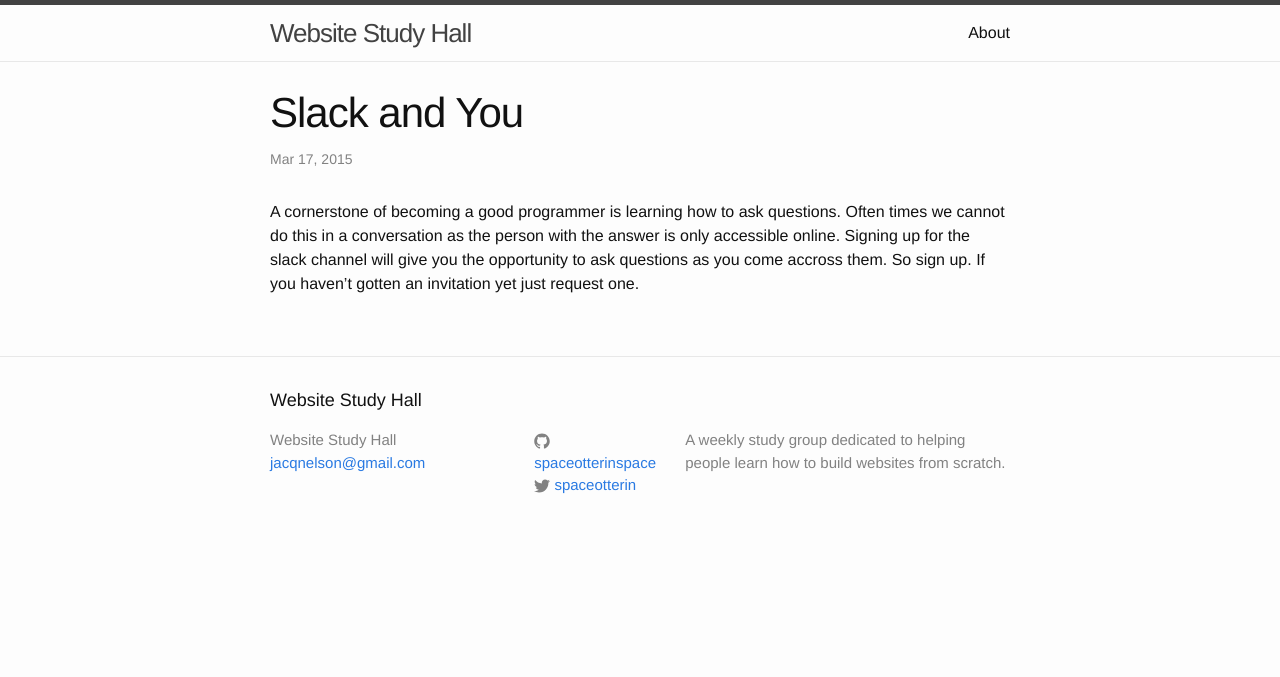
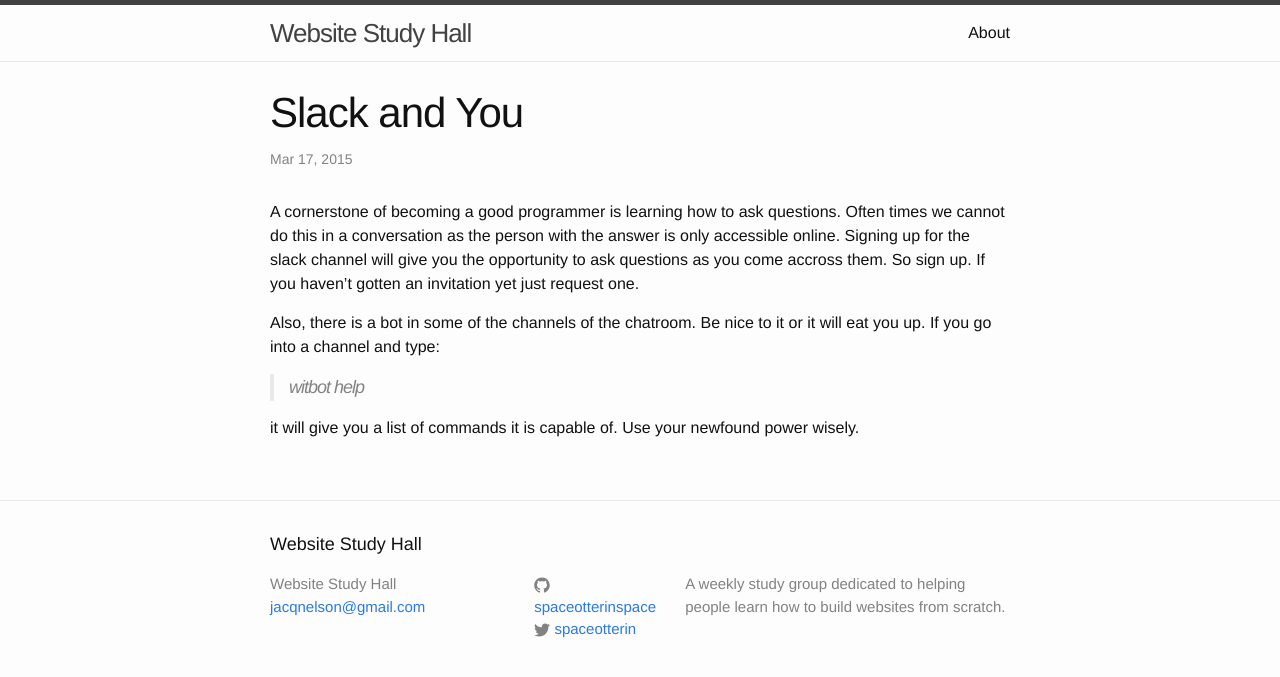
Before and after one commit to SpaceOtterInSpace/spaceotterinspace_old, a Jekyll site: the page built from _posts/2015-03-17-slack.markdown, in a window 1280 px wide. Shown: the top 677 px of the page. Built offline with Jekyll 4.4.1, drawn with Linux system fonts in a browser that asks for light colours.

Commit message:
witbot in slack

```diff
--- a/_posts/2015-03-17-slack.markdown
+++ b/_posts/2015-03-17-slack.markdown
@@ -6,3 +6,9 @@
 ---
 
 A cornerstone of becoming a good programmer is learning how to ask questions. Often times we cannot do this in a conversation as the person with the answer is only accessible online. Signing up for the slack channel will give you the opportunity to ask questions as you come accross them. So sign up. If you haven't gotten an invitation yet just request one.
+
+Also, there is a bot in some of the channels of the chatroom. Be nice to it or it will eat you up. If you go into a channel and type:
+
+> witbot help
+
+it will give you a list of commands it is capable of. Use your newfound power wisely.
```
